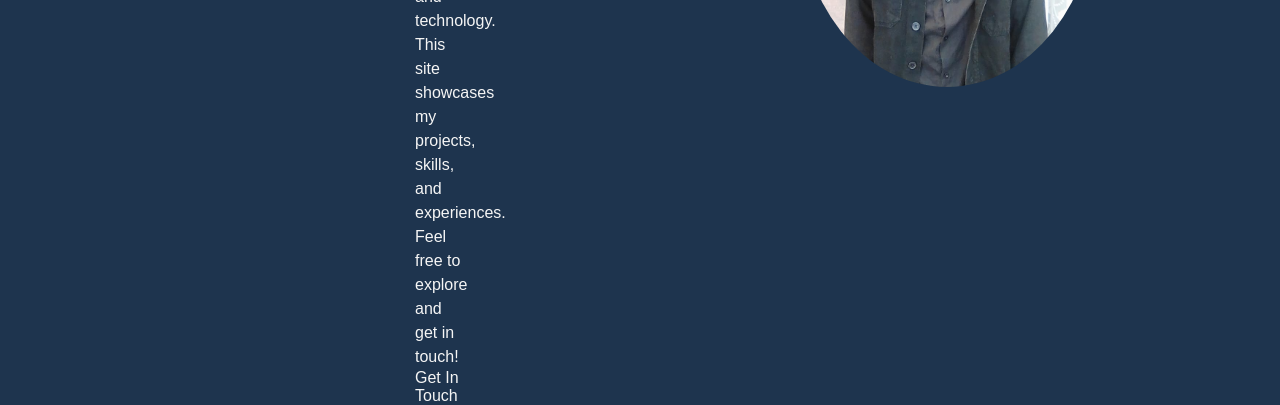
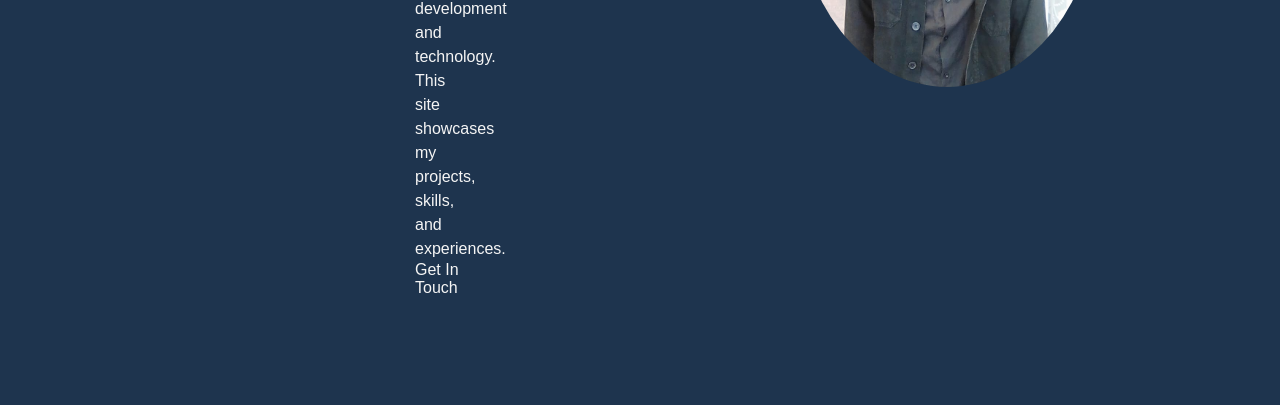
Before and after one commit to Lisakhanya7/My--Portfolio, a plain HTML site: page index.html in a window 1280 px wide. Shown: the part 538-943 px from the top of the page. After the commit the page ends 835 px from the top, so only its background shows below. Drawn offline with nearby package versions, Linux system fonts and the light colour scheme.

Commit message:
Update index.html

```diff
--- a/index.html
+++ b/index.html
@@ -30,7 +30,7 @@
             <div class="home-content">
                 <h1>Hello, I'm Lisakhanya Gumengi</h1>
                 <h3>Web Developer student</h3>
-                <p>Welcome to my website! I'm a student passionate about web development and technology. This site showcases my projects, skills, and experiences. Feel free to explore and get in touch!</p
+                <p>I'm a student passionate about web development and technology. This site showcases my projects, skills, and experiences.</p
                 <a href="#" class="btn">Get In Touch</a>
             </div>
             <div class="home-img">
```
